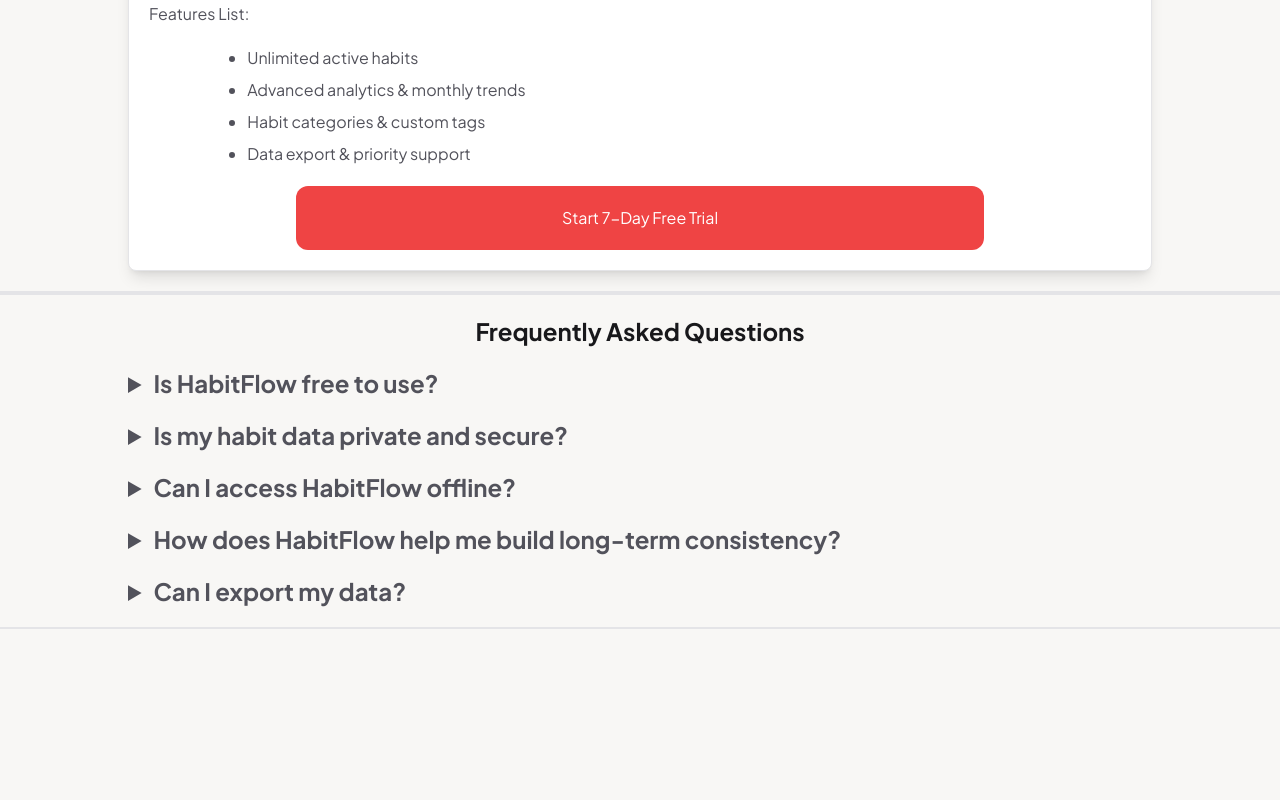
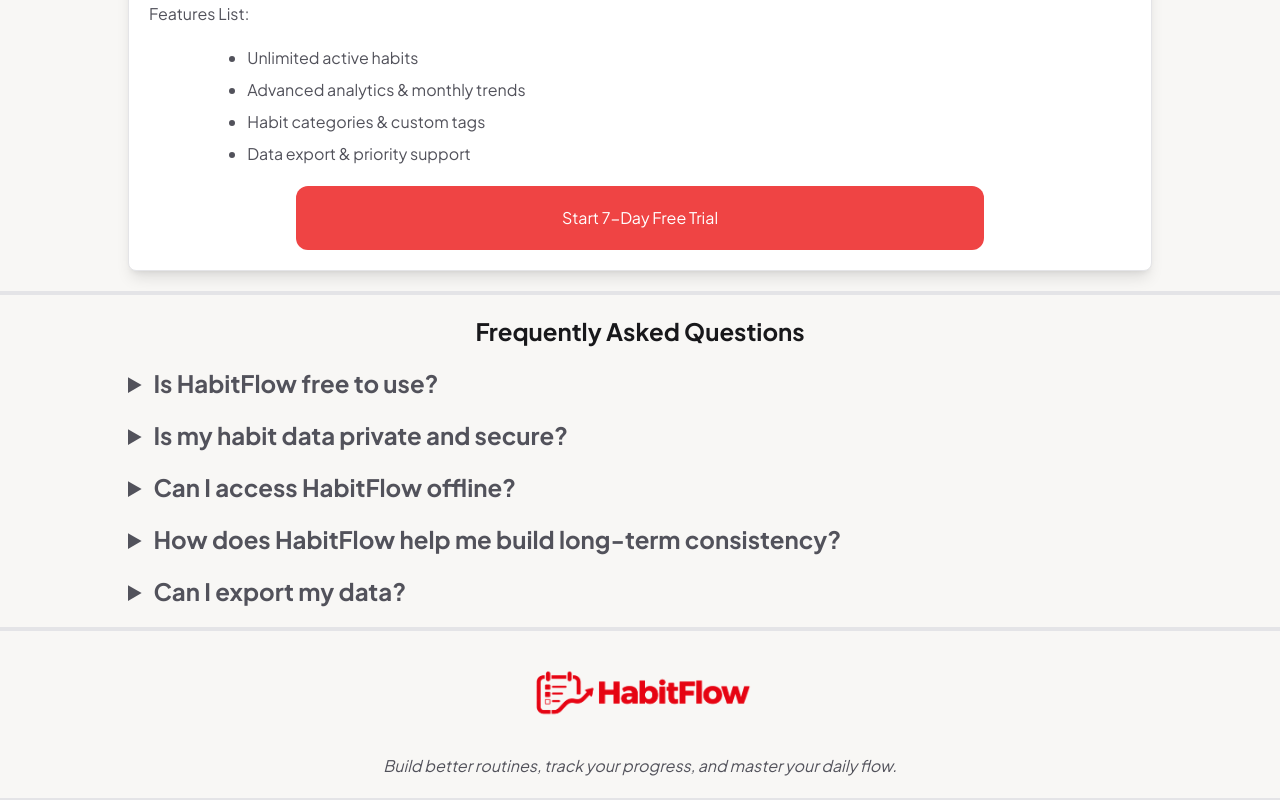
Before and after one commit to GilbertoBispo/HabitFlow, a Next.js app: page / in a window 1280 px wide. Shown: the part 1851-2651 px from the top of the page. Before the commit the page ends 2480 px from the top, so only its background shows below. Built offline with nearby package versions, Linux system fonts and the light colour scheme.

Commit message:
feat: implements logo subsection in Footer component

```diff
--- /dev/null
+++ b/app/components/Footer.tsx
@@ -0,0 +1,15 @@
+import Section from "./ui/Section";
+
+export default function Footer() {
+    return(
+        <footer>
+            <Section>
+                <div className="flex flex-col gap-5 items-center">
+                    <img className="w-60" src="/logo.png" alt="" />
+                    <p className="text-center"><em>Build better routines, track your progress, and master your daily flow.</em></p>
+                </div>
+
+            </Section>
+        </footer>
+    );
+};
--- a/app/page.tsx
+++ b/app/page.tsx
@@ -4,6 +4,7 @@ import Features from "./components/Features";
 import About from "./components/About";
 import Pricing from "./components/Pricing";
 import FAQ from "./components/FAQ";
+import Footer from "./components/Footer";
 
 export default function Home() {
   return (
@@ -14,6 +15,7 @@ export default function Home() {
       <About></About>
       <Pricing></Pricing>
       <FAQ></FAQ>
+      <Footer></Footer>
     </div>
   );
 };
```
